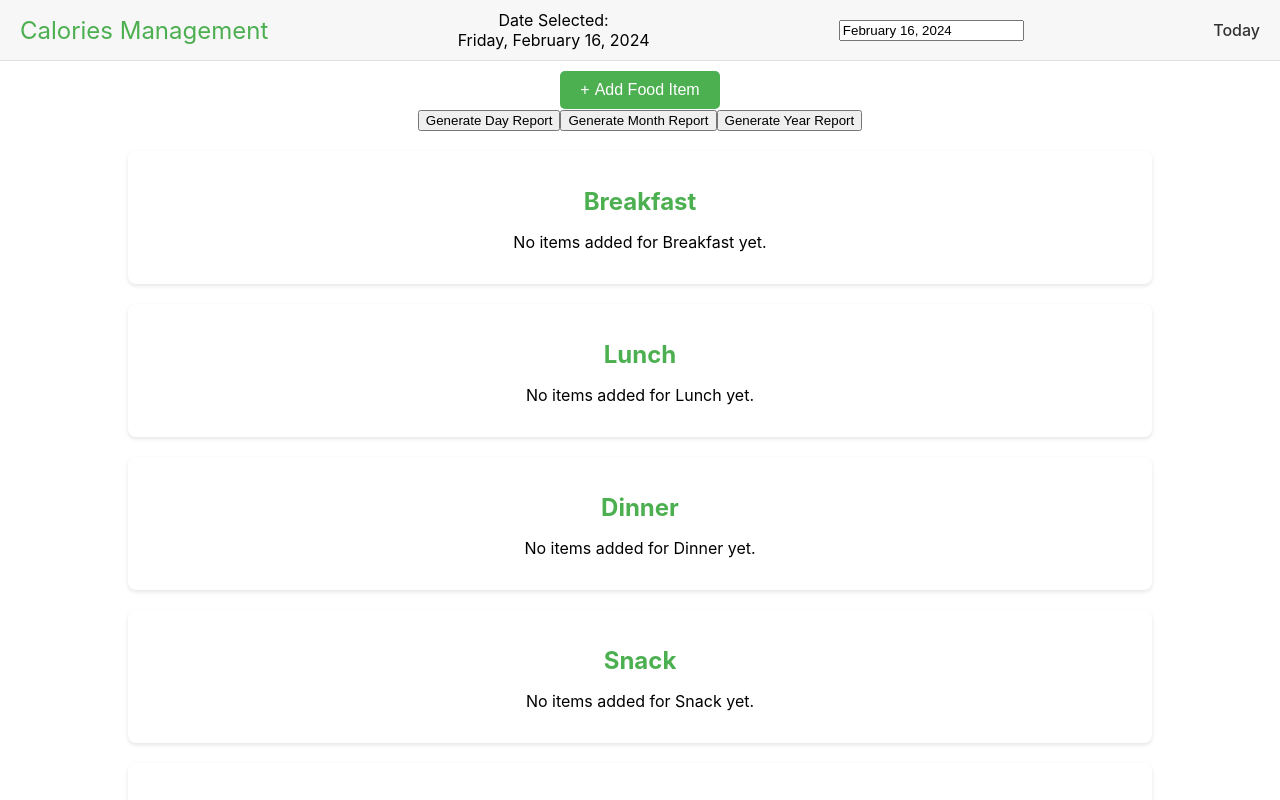
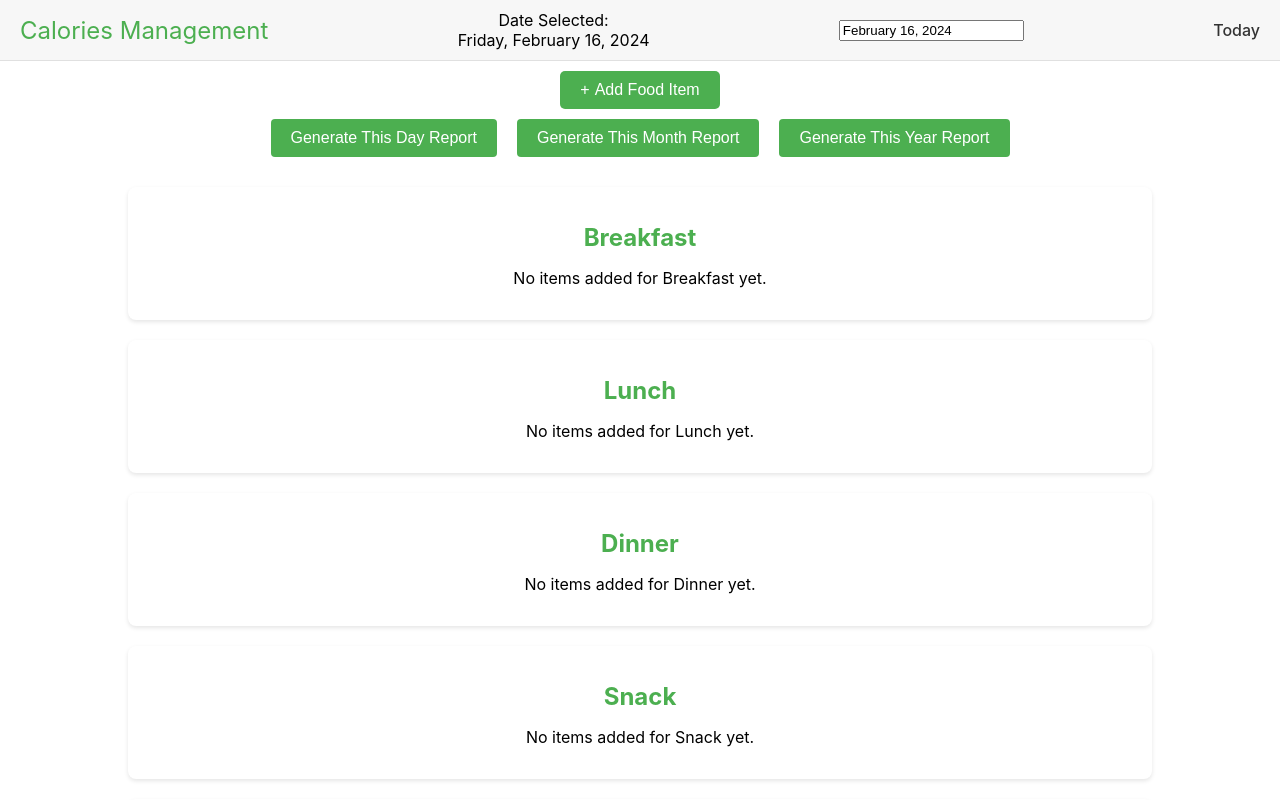
Before and after one commit to tomeryosef/Calorie_Management_Client_Application, a React (Create React App) app: page / in a window 1280 px wide. Shown: the top 800 px of the page. Built offline with nearby package versions, Linux system fonts and the light colour scheme.

Commit message:
<Feat> Added Css to report button

```diff
--- a/package.json
+++ b/package.json
@@ -10,7 +10,7 @@
     "react-datepicker": "^6.1.0",
     "react-dom": "^18.2.0",
     "react-modal": "^3.16.1",
-    "react-router-dom": "^6.22.0",
+    "react-router-dom": "^6.22.1",
     "react-scripts": "5.0.1",
     "web-vitals": "^2.1.4"
   },
--- a/src/Pages/HomePage.js
+++ b/src/Pages/HomePage.js
@@ -5,11 +5,10 @@ import MealTable from '../components/MealTable';
 import Totals from '../components/Totals';
 import Header from '../components/Header';
 import { idb } from '../idb';
-import { useNavigate } from 'react-router-dom';
 import ReportModal from '../components/ReportModal'; // Import the ReportModal component
+import '../components/css/Homepage.css';
 
 const HomePage = () => {
-  const navigate = useNavigate();
   const [db, setDb] = useState(null);
   const [selectedDate, setSelectedDate] = useState(new Date(localStorage.getItem('selectedDate') || new Date()));
   const [meals, setMeals] = useState({ Breakfast: [], Lunch: [], Dinner: [], Snack: [], Drink: [] });
@@ -130,9 +129,9 @@ const HomePage = () => {
         onAddFoodItem={handleAddFoodItem}
         // Pass other necessary props
       />
-      <button onClick={() => generateReport('day')}>Generate Day Report</button>
-      <button onClick={() => generateReport('month')}>Generate Month Report</button>
-      <button onClick={() => generateReport('year')}>Generate Year Report</button>
+      <button className="Reportbutton" onClick={() => generateReport('day')}>Generate This Day Report</button>
+      <button className="Reportbutton" onClick={() => generateReport('month')}>Generate This Month Report</button>
+      <button className="Reportbutton" onClick={() => generateReport('year')}>Generate This Year Report</button>
       <MealTable category="Breakfast" items={meals.Breakfast} onEdit={handleEditItem} onRemove={handleRemoveItem} />
       <MealTable category="Lunch" items={meals.Lunch} onEdit={handleEditItem} onRemove={handleRemoveItem} />
       <MealTable category="Dinner" items={meals.Dinner} onEdit={handleEditItem} onRemove={handleRemoveItem} />
--- /dev/null
+++ b/src/components/css/Homepage.css
@@ -0,0 +1,15 @@
+.Reportbutton
+{
+  background-color: #4CAF50; /* Green */
+  border: none;
+  color: white;
+  padding: 10px 20px; /* Adjust button padding as needed */
+  text-align: center;
+  text-decoration: none;
+  display: inline-block;
+  font-size: 16px; /* Adjust font size as needed */
+  margin: 4px 2px;
+  cursor: pointer;
+  border-radius: 4px; /* Rounded corners */
+  margin:10px;
+}
```
Also changed, not shown: 1 other file (tests, documents, lock files or other folders).
